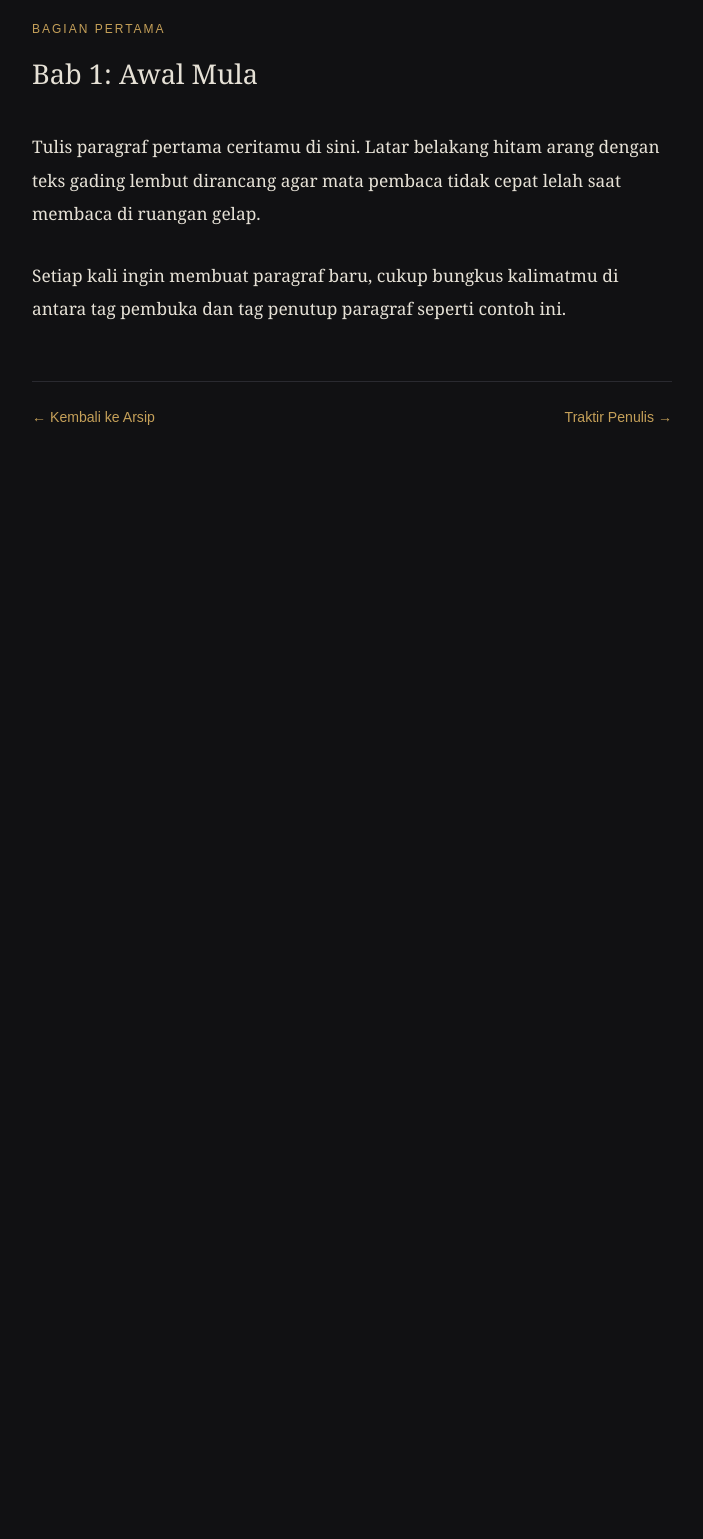
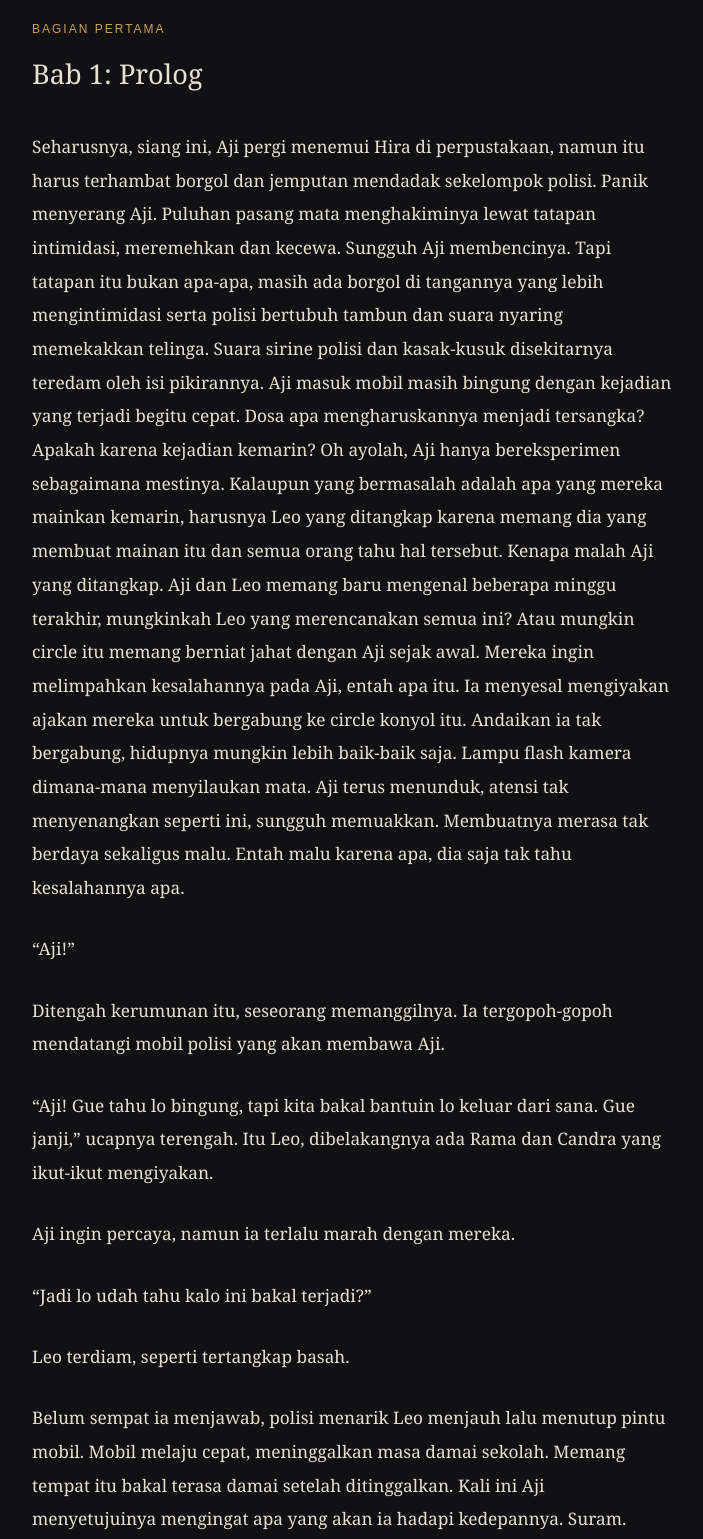
Before and after one commit to kaumaksara/kaumaksara.github.io, a plain HTML site: page bab-1.html in a window 1280 px wide. Shown: the part 80-1619 px from the top of the page, without its empty margins (288-991 px from the left). Before the commit the page ends 800 px from the top, so only its background shows below. Drawn offline with Linux system fonts and the light colour scheme.

Commit message:
Update bab-1.html

```diff
--- a/bab-1.html
+++ b/bab-1.html
@@ -114,12 +114,18 @@
   <article class="isi-cerita">
     <div class="bab-header">
       <div class="bab-label">Bagian Pertama</div>
-      <h2>Bab 1: Awal Mula</h2>
+      <h2>Bab 1: Prolog</h2>
     </div>
 
-    <p>Tulis paragraf pertama ceritamu di sini. Latar belakang hitam arang dengan teks gading lembut dirancang agar mata pembaca tidak cepat lelah saat membaca di ruangan gelap.</p>
-
-    <p>Setiap kali ingin membuat paragraf baru, cukup bungkus kalimatmu di antara tag pembuka dan tag penutup paragraf seperti contoh ini.</p>
+    <p>Seharusnya, siang ini, Aji pergi menemui Hira di perpustakaan, namun itu harus terhambat borgol dan jemputan mendadak sekelompok polisi. Panik menyerang Aji. Puluhan pasang mata menghakiminya lewat tatapan intimidasi, meremehkan dan kecewa. Sungguh Aji membencinya. Tapi tatapan itu bukan apa-apa, masih ada borgol di tangannya yang lebih mengintimidasi serta polisi bertubuh tambun dan suara nyaring memekakkan telinga. Suara sirine polisi dan kasak-kusuk disekitarnya teredam oleh isi pikirannya.
+Aji masuk mobil masih bingung dengan kejadian yang terjadi begitu cepat. Dosa apa mengharuskannya menjadi tersangka? Apakah karena kejadian kemarin? Oh ayolah, Aji hanya bereksperimen sebagaimana mestinya. Kalaupun yang bermasalah adalah apa yang mereka mainkan kemarin, harusnya Leo yang ditangkap karena memang dia yang membuat mainan itu dan semua orang tahu hal tersebut. Kenapa malah Aji yang ditangkap.
+Aji dan Leo memang baru mengenal beberapa minggu terakhir, mungkinkah Leo yang merencanakan semua ini? Atau mungkin circle itu memang berniat jahat dengan Aji sejak awal. Mereka ingin melimpahkan kesalahannya pada Aji, entah apa itu. Ia menyesal mengiyakan ajakan mereka untuk bergabung ke circle konyol itu. Andaikan ia tak bergabung, hidupnya mungkin lebih baik-baik saja.
+Lampu flash kamera dimana-mana menyilaukan mata. Aji terus menunduk, atensi tak menyenangkan seperti ini, sungguh memuakkan. Membuatnya merasa tak berdaya sekaligus malu. Entah malu karena apa, dia saja tak tahu kesalahannya apa.</p><p>“Aji!”</p><p>Ditengah kerumunan itu, seseorang memanggilnya. Ia tergopoh-gopoh mendatangi mobil polisi yang akan membawa Aji.</p><p>“Aji! Gue tahu lo bingung, tapi kita bakal bantuin lo keluar dari sana. Gue janji,” ucapnya terengah.
+Itu Leo, dibelakangnya ada Rama dan Candra yang ikut-ikut mengiyakan.</p><p>Aji ingin percaya, namun ia terlalu marah dengan mereka.</p><p>“Jadi lo udah tahu kalo ini bakal terjadi?”</p><p>Leo terdiam, seperti tertangkap basah.</p><p>Belum sempat ia menjawab, polisi menarik Leo menjauh lalu menutup pintu mobil.
+Mobil melaju cepat, meninggalkan masa damai sekolah. Memang tempat itu bakal terasa damai setelah ditinggalkan. Kali ini Aji menyetujuinya mengingat apa yang akan ia hadapi kedepannya.
+Suram.</p><p>Kesan itu melekat ketika mendengar kata penjara. Apakah ia benar-benar akan masuk penjara? Atau ini hanya kedok penculikan yang tadi malam Leo bicarakan?
+Mendadak ia panik, terlebih arah yang dituju bukan ke kota, tapi masuk ke dalam hutan.
+</p>
   </article>
 
   <div class="nav-bawah">
```
